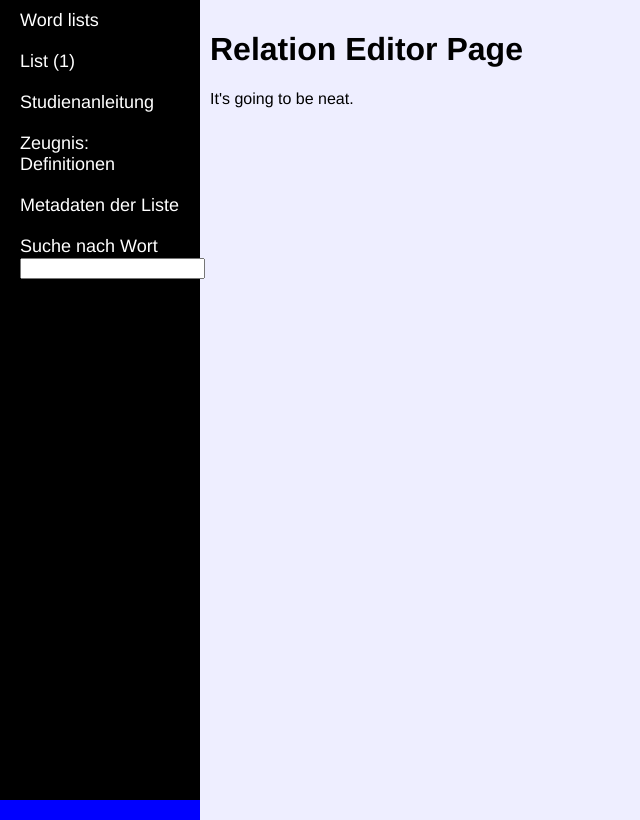
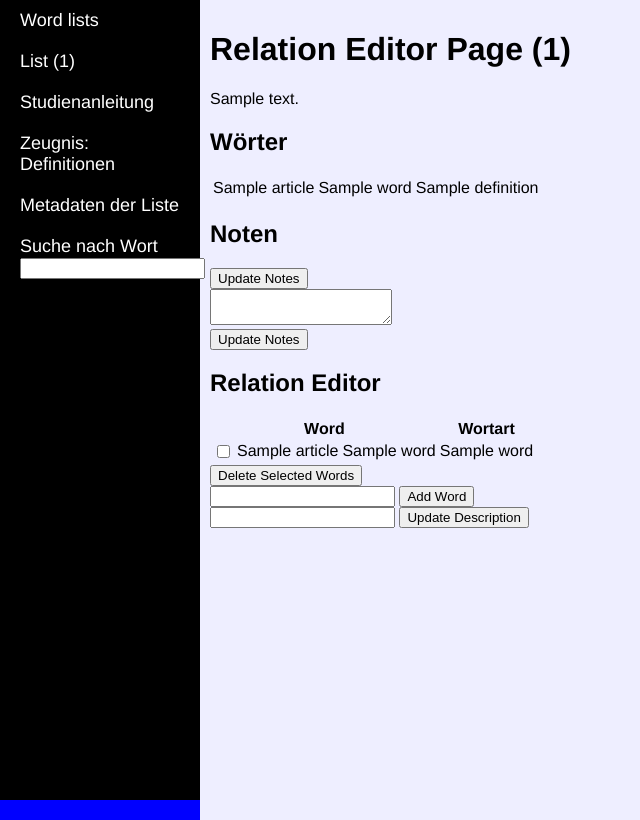
Before and after one commit to altoid/deutsch_lernen, a Flask app: template dlernen/templates/relation_editor.html in a window 1280 px wide. Shown: the whole page, without its empty margins (0-640 px from the left). Run offline with Flask 3, Linux system fonts and the light colour scheme; the template is opened without the code that fills it: most values are stand-ins (such as "Sample title", 1, 10 or a date in 2020); parts of the project's set-up code (start-up, migrations or seed data) failed here and were passed over.

Commit message:
flesh out the relation editor page.
lookup template does not need a whole wordlist object, just the id.

```diff
--- a/dlernen/templates/relation_editor.html
+++ b/dlernen/templates/relation_editor.html
@@ -10,8 +10,76 @@ Manage Relation
 <div class="relation_editor">
     {% include 'header.html' %}
     <h1>
-        Relation Editor Page
+        Relation Editor Page ({{ relation.relation_id }})
     </h1>
-    It's going to be neat.
+    {{ relation.description if relation.description else '' }}
+    <div>
+        <h2>Wörter</h2>
+        <table>
+            {% for w in relation.words %}
+            <tr>
+                <td>{{ w['article'] }}</td>
+                <td>{{ w['word'] }}</td>
+                <td>{{ w['definition'] }}</td>
+            </tr>
+            {% endfor %}
+        </table>
+    </div>
+    <div>
+        <form action="" method="post">
+            {% if serialized_tag_state %}
+            <input type="hidden" value="{{serialized_tag_state}}" name="serialized_tag_state"/>
+            {% endif %}
+            <h2>Noten</h2>
+            <input type="submit" value="Update Notes"/>
+            <br>
+            <textarea class="" name="notes"></textarea>
+            <br>
+            <input type="hidden" value="" name="relation_id"/>
+            <input type="submit" value="Update Notes"/>
+        </form>
+    </div>
+    <div>
+        <h2>Relation Editor</h2>
+        <form action="" method="post">
+            <table>
+                <tr>
+                    <th colspan="3">Word</th>
+                    <th class="wortart">Wortart</th>
+                </tr>
+                {% for w in relation.words %}
+                <tr>
+                    <td>
+                        <input type="checkbox" name="removing" value="{{ w['word_id'] }}">
+                    </td>
+                    <td>{{ w['article'] }}</td>
+                    <td>{{ w['word'] }}</td>
+                    <td>{{ w['pos_name'] }}</td>
+                </tr>
+                {% endfor %}
+            </table>
+            <input type="submit" name="submit" value="Delete Selected Words"/>
+        </form>
+    </div>
+    <div>
+        <form action="" method="post">
+            <input type="hidden" value="{{ wordlist_id }}" name="wordlist_id"/>
+            <input type="hidden" value="dlernen.list_editor" name="redirect_to"/>
+            <input type="hidden" value="{{ serialized_tag_state }}" name="serialized_tag_state"/>
+            <input type="text" id="add_word" name="add_word"/>
+            <input type="submit" name="submit" value="Add Word"/>
+        </form>
+    </div>
+    <div>
+        <form action="{{ url_for('dlernen_relation.update_description') }}" method="post">
+            {% if wordlist %}
+            <input type="hidden" value="{{ wordlist_id }}" name="wordlist_id"/>
+            {% endif %}
+            <input type="hidden" value="{{ relation.relation_id }}" name="relation_id"/>
+            <input type="hidden" value="{{ serialized_tag_state }}" name="serialized_tag_state"/>
+            <input type="text" id="description" name="description"/>
+            <input type="submit" name="submit" value="Update Description"/>
+        </form>
+    </div>
 </div>
 {% endblock %}
```
Also changed, not shown: dlernen/dlernen.py (+12 -11 lines), dlernen/dlernen_relation.py (+49 -9 lines), dlernen/templates/lookup.html (+24 -7 lines).
